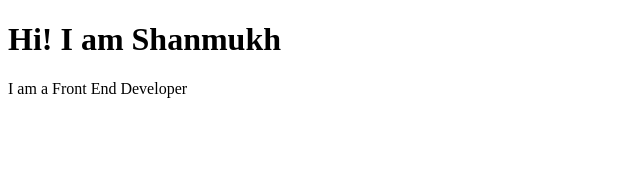
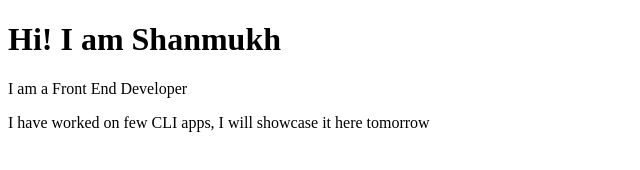
Before and after one commit to shanmukhrvl/shanmukh-site, a plain HTML site: page index.html in a window 1280 px wide. Shown: the whole page, without its empty margins (0-640 px from the left). Drawn offline with Linux system fonts and the light colour scheme.

Commit message:
update: details of project

```diff
--- a/index.html
+++ b/index.html
@@ -8,5 +8,6 @@
 <body>
     <h1>Hi! I am Shanmukh</h1>
     <p>I am a Front End Developer</p>
+    <p>I have worked on few CLI apps, I will showcase it here tomorrow</p>
 </body>
 </html>
```
